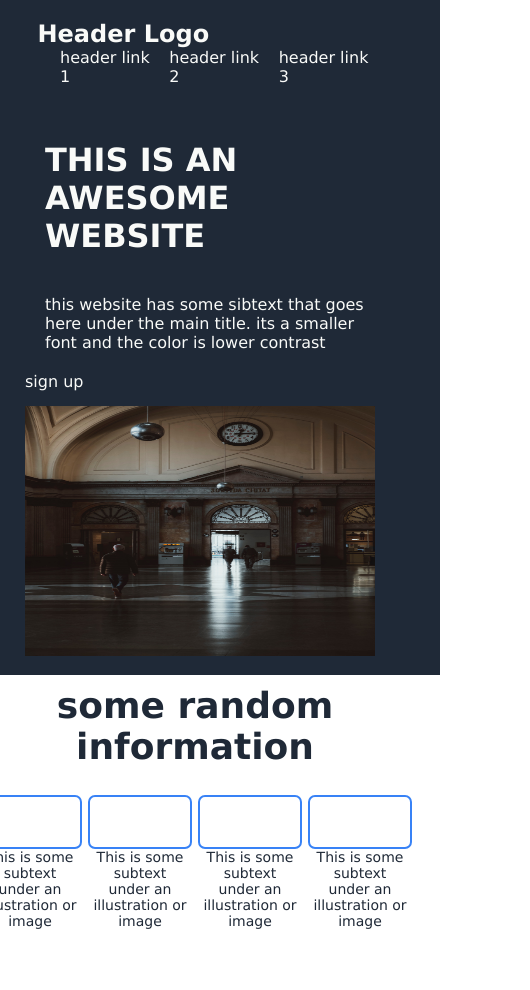
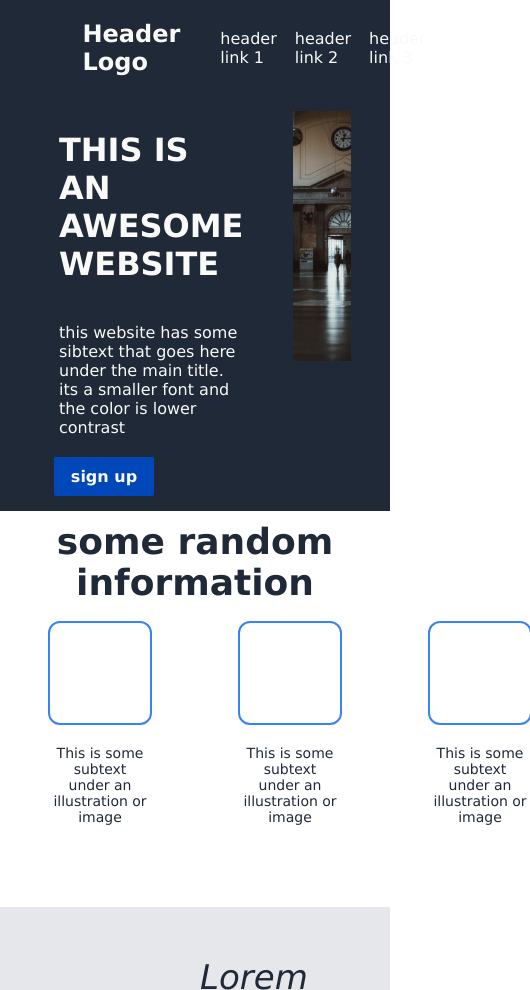
Before and after one commit to mastacheif/project-landing-page, a plain HTML site: page index.html in a window 390 px wide. Shown: the top 990 px of the page, 530 px wide, since content can reach past the window. Drawn offline with Linux system fonts and the light colour scheme.

Commit message:
Update sytle.css
thid id the current changes to this project note this doesnt have working links

```diff
--- a/sytle.css
+++ b/sytle.css
@@ -1,7 +1,6 @@
 *
 {margin: 0;
  box-sizing: border-box;
-
 
 }
 
@@ -12,13 +11,14 @@ body
 
 }
 
-img
-{width: 350px;
- height: 250px;}
+
+
 
 .header-container
 {color: #f9faf8;
  background-color: #1f2937;
+ display: flex;
+ flex-direction: column;
 }
 
 .logo
@@ -30,7 +30,6 @@ img
 
 .header
 {display: flex;
- flex-basis: 100%;
  justify-content: space-around;
  padding: 20px;
  justify-items: center;
@@ -40,27 +39,37 @@ img
 .header-container-2
 {display: flex;
  justify-content: space-around;
- margin-top: 5%;
- margin: 0px 50px;
- padding-left: 125px;
+ gap: 100px;
+
+ justify-items: center;
 }
 
 .header-2
 {display: flex;
- flex-basis: 25%;
+ flex-basis: 40%;
  flex-direction: column;
  margin: 15px 0px;
+}
+
+.img
+{flex-basis: 48%;
+ height: 250px;
+ margin: 15px 0px;
+}
+
+.sign-up-header
+{background-color: #0047b9;
+ border-radius: 2px;
+ width: 100px;
+ text-align: center;
+ margin: 0px 15px;
+ padding: 10px;
+ font-weight: bold;
 }
 
 .flex-item
 {padding: 20px;
 
-}
-
-
-.img
-{
- margin: 15px 0px;
 }
 
 .body-content
@@ -69,6 +78,12 @@ img
  margin: 10px 70px;
  padding: 10px;
  gap: 90px;
+}
+
+.body-item-container
+{display: flex;
+ flex-direction: column;
+ gap: 20px;
 }
 
 .body-item
@@ -176,102 +191,17 @@ h2
 }
 
 
-@media (max-width: 786px)
-{body
- {display: flex;
- flex-direction: column;
- justify-content: center;
- padding-right: auto;
- }
-
-
-
- .header
-{ display: flex;
- flex-direction: column;
- justify-content: center;
-
+.section-container {
+    width: 80%;
+    display: flex;
+    justify-content: center;
+    gap: 30px;
 }
 
 
 
-.header-container
-{margin: 0px -50px;
+img {
+    height: 100%;
+    width: 100%;
+    object-fit: cover;
 }
-
-.logo
-{justify-content: center;}
-
-.header-container-2
-{flex-direction: column;
-
-}
-
-.header-2
-{justify-content: center;
- margin-left: -100px;
-}
-
-.img
-{margin-left: -100px;
-
-}
-
-.body-item
-{min-width: 40px;
- height: 50px;
- border-radius: 5px;
-
-}
-
-.body-content
-{flex-direction: row;
- align-items: center;
- gap: 10px;
-}
-
-.body-container
-{display: flex;
- justify-content: center;
- flex-direction: column;
-
-}
-
-.txt
-{flex-direction: row;
- gap: 10px;
- justify-content: center;
- margin-top: -10px;
-}
-
-.container-3
-{flex-direction: row;
- justify-content: center;
-
- margin-right: -50px;
-}
-
-.container-3-box
-{margin: 50px;
-}
-
-
-.container-4
-{justify-content: center;
- margin: 20px -5px;
- margin-left: 40px;
- padding: -30px;
- height: 150px;
-
-}
-
-.left
-{gap: 20px;}
-
-
-
-footer
-{ margin-right: -50px;
-}
-
-}
```
